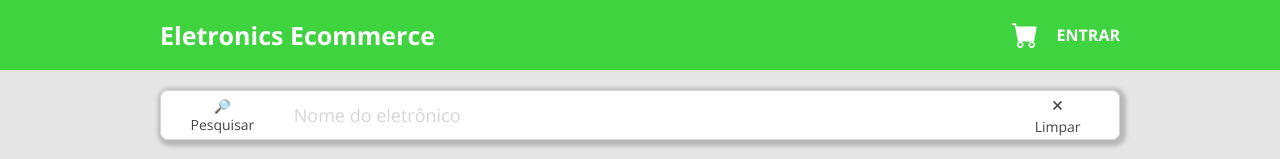
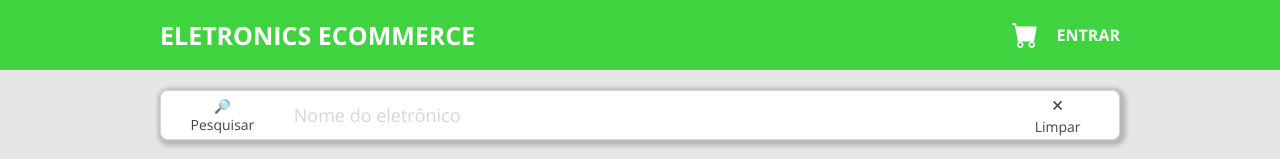
Before and after one commit to rafaelgauderio/typescript-ecommerce-frontweb, a React (Vite) app: page / in a window 1280 px wide. Shown: the top 159 px of the page. Built offline with nearby package versions, Linux system fonts and the light colour scheme.

Commit message:
links buttons home

```diff
--- a/src/components/ButtonBlue/styles.css
+++ b/src/components/ButtonBlue/styles.css
@@ -4,4 +4,5 @@
   color: var(--color-font-white);
   background-color: var(--color-btn-blue);
   border: none;
+  cursor: pointer;
 }
--- a/src/components/ButtonWhite/styles.css
+++ b/src/components/ButtonWhite/styles.css
@@ -5,4 +5,5 @@
   color: var(--color-btn-blue);
   background-color: var(--color-bg-white);
   border: 1.5px solid var(--color-border-blue);
+  cursor: pointer;
 }
--- a/src/components/headerClient/index.tsx
+++ b/src/components/headerClient/index.tsx
@@ -1,3 +1,4 @@
+import { Link } from 'react-router-dom';
 import cartImg from '../../assets/cart.svg';
 import './styles.css';
 
@@ -6,7 +7,9 @@
     return (
         <header className="ec-header-client">
             <nav className="ec-container">
-                <h1>Eletronics Ecommerce</h1>
+                <Link to="/">
+                    <h1>Eletronics Ecommerce</h1>
+                </Link>
                 <div className="ec-navbar-header-right">
                     <div className="ec-menu-items-container">
                         <div className="ec-menu-item">
--- a/src/routes/ClientHome/ProductDetails/index.tsx
+++ b/src/routes/ClientHome/ProductDetails/index.tsx
@@ -5,6 +5,7 @@
 import './styles.css';
 import * as productService from '../../../services/product-services';
 import { useParams } from 'react-router-dom';
+import { Link } from 'react-router-dom';
 
 /*
 const product: ProductDTO = {
@@ -51,14 +52,12 @@
                     }
                     <div className="ec-btn-container">
                         <ButtonBlue message={"Comprar"}></ButtonBlue>
-                        <ButtonWhite message={"Voltar"}></ButtonWhite>
+                        <Link to="/">
+                            <ButtonWhite  message={"Voltar"}></ButtonWhite>
+                        </Link>
                     </div>
                 </section>
             </main>
         </>
     );
 }
-
-function userParams() {
-    throw new Error('Function not implemented.');
-}
```
